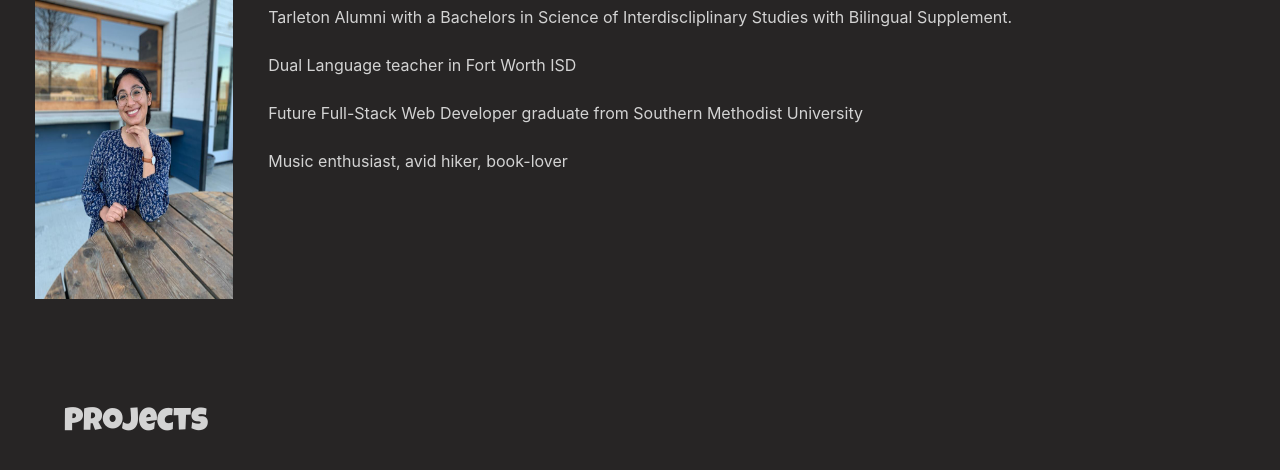
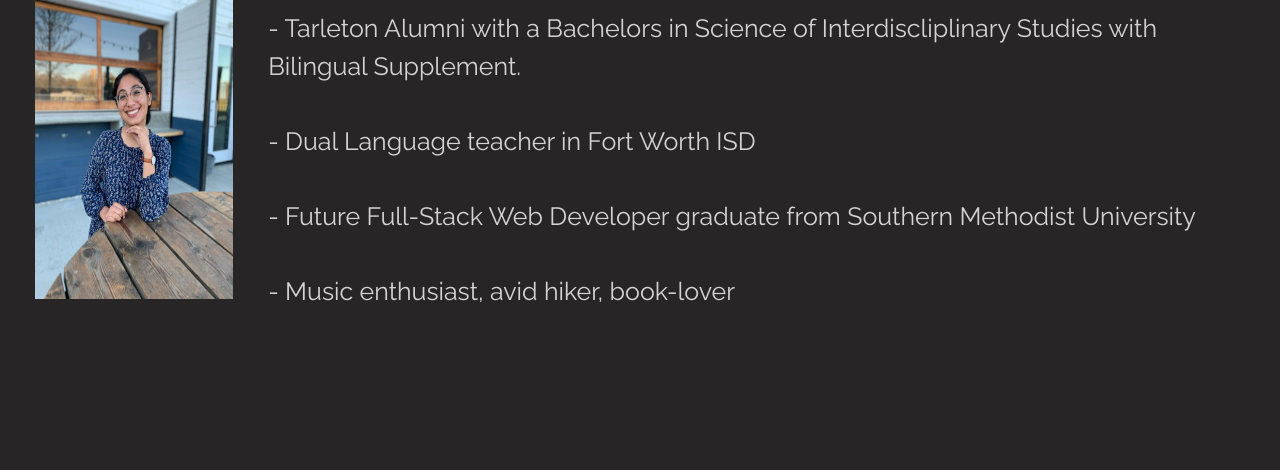
Before and after one commit to kristielguerrero/Portfolio-project, a plain HTML site: page index.html in a window 1280 px wide. Shown: the part 626-1096 px from the top of the page. Drawn offline with nearby package versions, Linux system fonts and the light colour scheme.

Commit message:
changed the font size in about me section

```diff
--- a/index.html
+++ b/index.html
@@ -55,20 +55,20 @@
           alt="about-me-picture-of-Kristiel"
         />
         <h2 id="aboutMe">About Me</h2>
-        <ul>
-          <l>Tarleton Alumni with a Bachelors in Science of Interdiscliplinary
-          Studies with Bilingual Supplement.</l>
+        <p>
+         - Tarleton Alumni with a Bachelors in Science of Interdiscliplinary
+          Studies with Bilingual Supplement.
           <br />
           <br />
-          <l>Dual Language teacher in Fort Worth ISD</l>
+         - Dual Language teacher in Fort Worth ISD
           <br />
           <br />
-          <l>Future Full-Stack Web Developer graduate from Southern Methodist
-          University</l>
+         - Future Full-Stack Web Developer graduate from Southern Methodist
+          University
           <br />
           <br />
-          <l>Music enthusiast, avid hiker, book-lover</l>
-        </ul>
+         - Music enthusiast, avid hiker, book-lover
+        </p>
 
       </section>
       <br />
```
